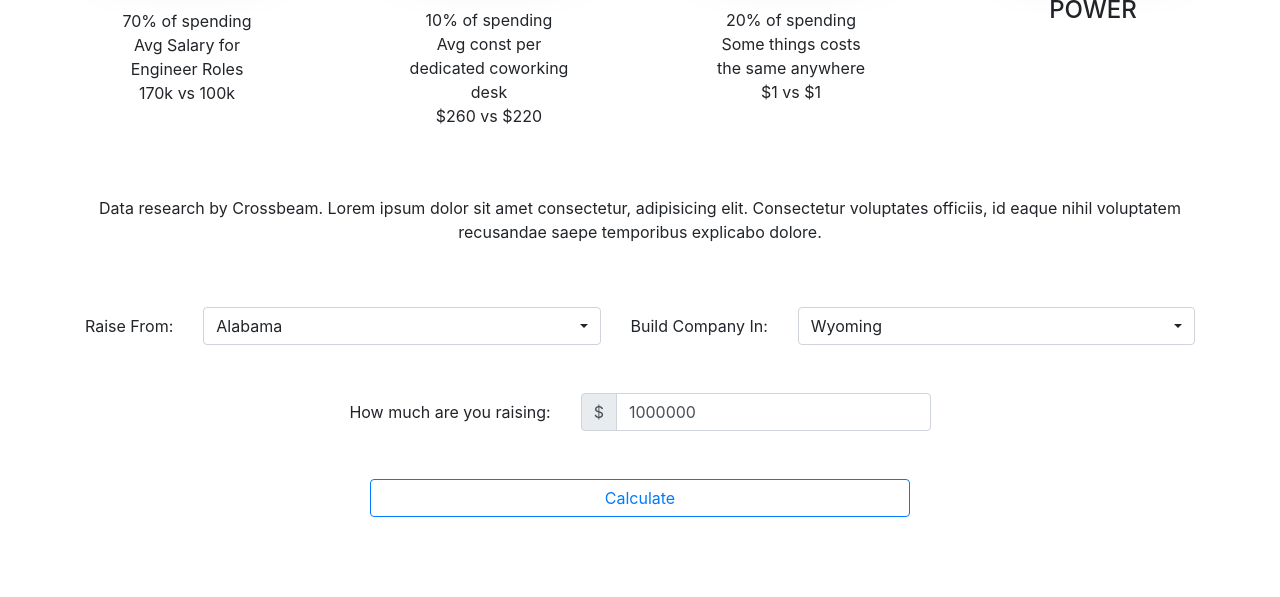
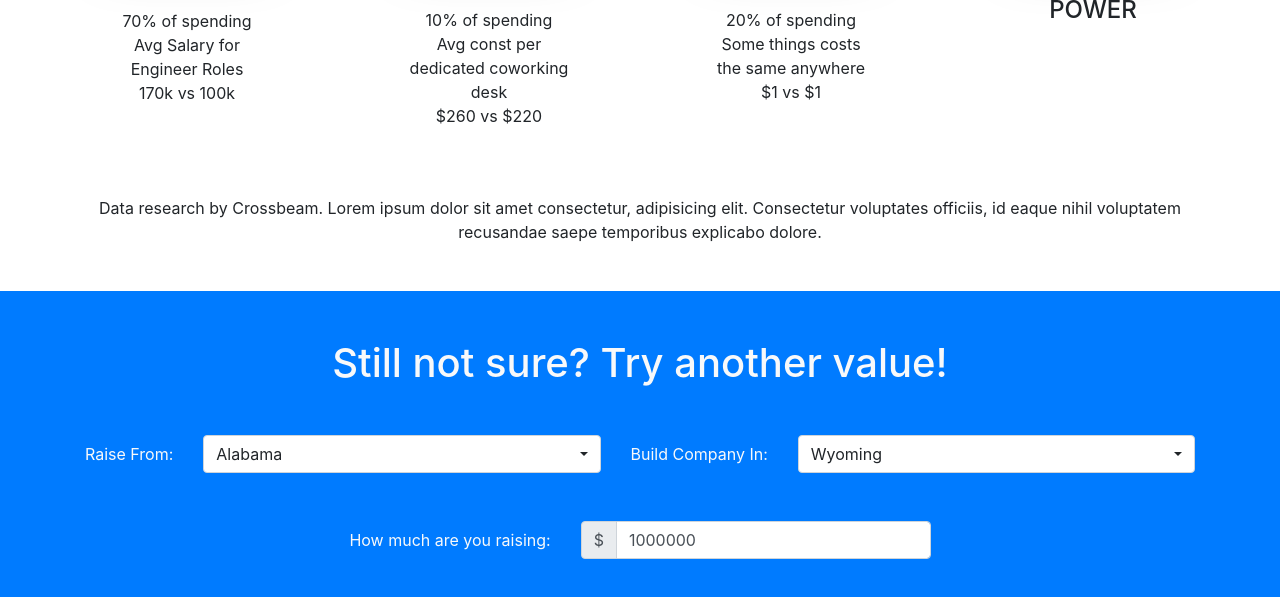
Before and after one commit to antondrozd/vc-arbitrage, a website: page result.html in a window 1280 px wide. Shown: the part 509-1106 px from the top of the page. Before the commit the page ends 1042 px from the top, so only its background shows below. Drawn offline with nearby package versions, Linux system fonts and the light colour scheme.

Commit message:
Second section like footer

```diff
--- a/result.html
+++ b/result.html
@@ -84,7 +84,9 @@
           VC Arbitrage</a
         >
         <ul class="navbar-nav">
-          <li class="nav-item"><a class="nav-link" href="./index.html">Home</a></li>
+          <li class="nav-item">
+            <a class="nav-link" href="./index.html">Home</a>
+          </li>
           <li class="nav-item"><a class="nav-link active">Result</a></li>
         </ul>
       </nav>
@@ -185,8 +187,13 @@
         </div>
       </section>
 
-      <section class="align-items-center">
-        <div class="container py-3">
+      <section class="align-items-center bg-primary">
+        <div class="container pt-5 pb-3 text-light">
+          <div class="row justify-content-center">
+            <div class="col-10 col-md-8 text-center">
+              <h1 class="mb-5">Still not sure? Try another value!</h1>
+            </div>
+          </div>
           <form method="GET" action="./result.html" id="getResult">
             <div class="row align-items-center mb-md-4 mb-lg-5">
               <div class="col-md-auto text-center">
```
